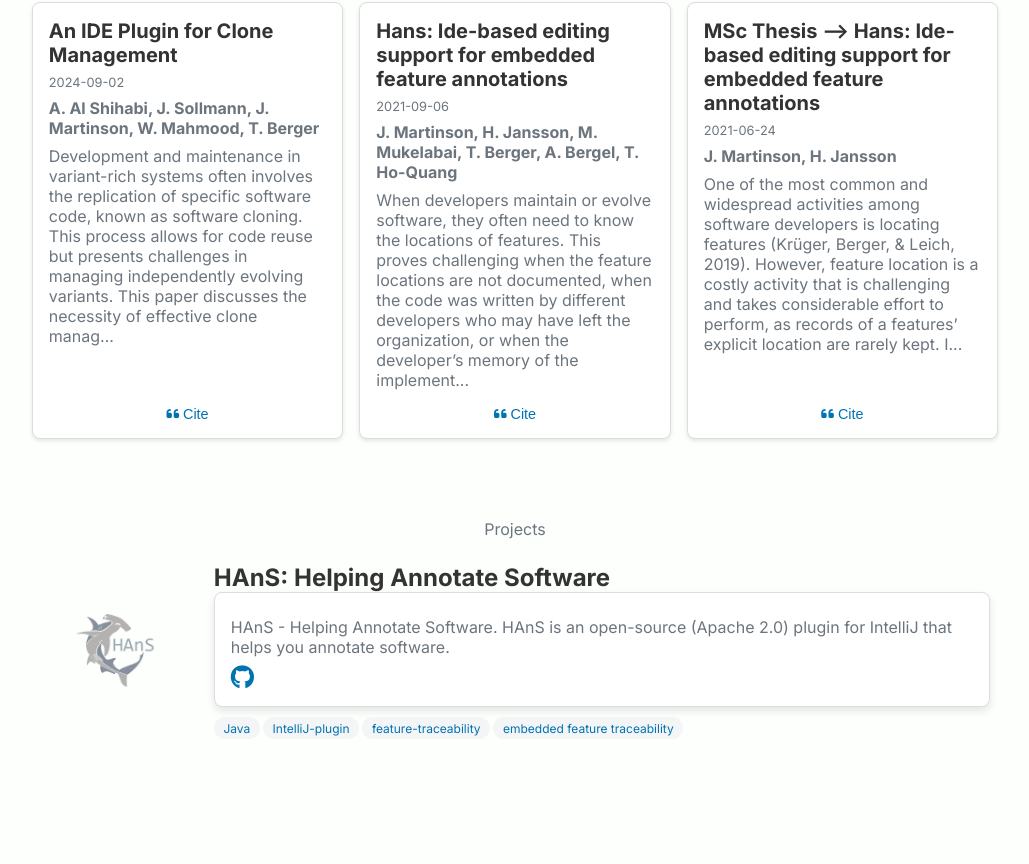
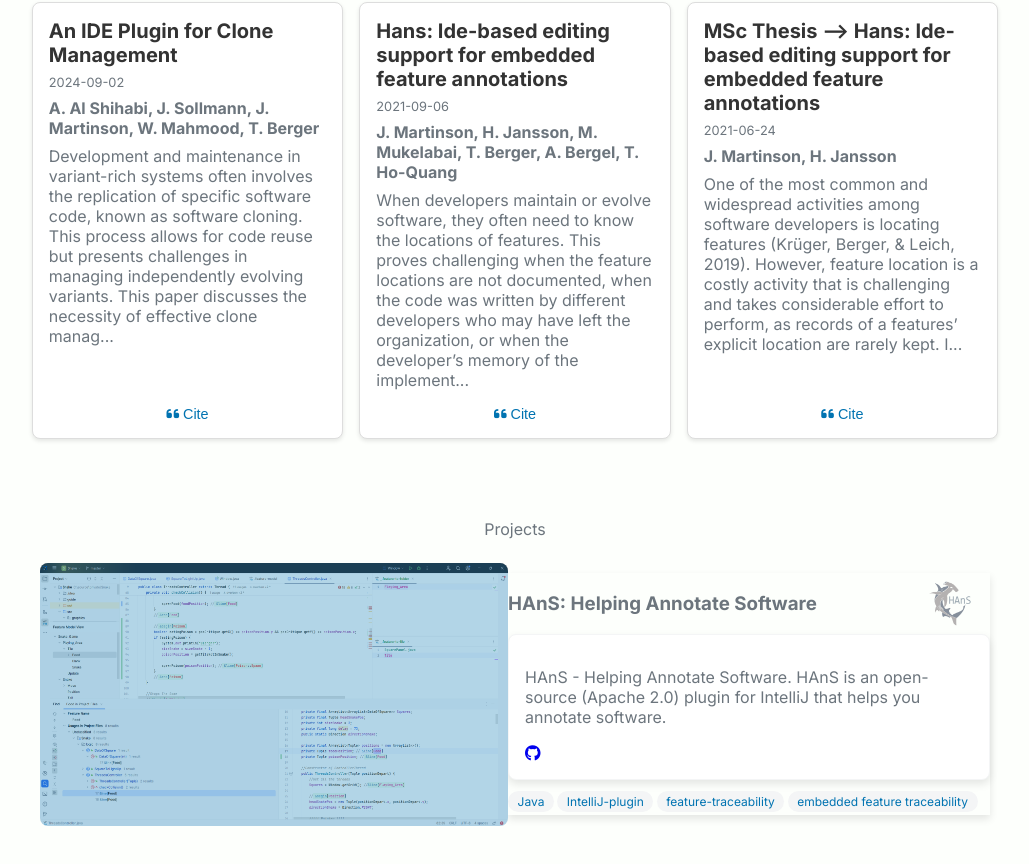
Before and after one commit to johmara/johmara.github.io, an Angular app: page /home in a window 1280 px wide. Shown: the part 1040-1904 px from the top of the page, without its empty margins (125-1154 px from the left). Built offline with nearby package versions, Linux system fonts and the light colour scheme.

Commit message:
image with overlay

```diff
--- a/src/app/projects/projects.component.html
+++ b/src/app/projects/projects.component.html
@@ -7,6 +7,7 @@
       <div class="project-details">
         <div class="project-title">
           <h3>{{ project.title }}</h3>
+          <img class="project-logo" [src]="project.logo" alt="{{ project.title }}">
         </div>
         <div class="project-card">
           <p>{{ project.description }}</p>
--- a/src/app/projects/projects.component.scss
+++ b/src/app/projects/projects.component.scss
@@ -5,16 +5,10 @@
   padding-bottom: 2rem;
 }
 
-.project-wrapper {
-  display: flex;
-  justify-content: center;
-}
-
 .project {
   display: flex;
   flex-direction: row;
   align-items: center;
-  gap: 1.5rem; /* Add space between image and details */
   padding: 1.5rem;
   transition: transform 0.3s, box-shadow 0.3s;
 }
@@ -23,43 +17,67 @@
   flex-direction: row-reverse; /* Reverse the order for alternate projects */
 }
 
+.project-image {
+  position: relative; /* Ensure the pseudo-element is positioned correctly */
+  border-radius: 8px;
+  aspect-ratio: 16 / 9;
+  max-width: 50rem;
+  overflow: hidden;
+  width: 100%; /* Make the image take the full width of the container */
+  height: auto; /* Maintain the aspect ratio */
+  object-fit: contain; /* Ensure the image covers the entire container */
+}
+
+.project-image::before {
+  content: '';
+  position: absolute;
+  width: 100%;
+  height: 100%;
+  background-color: var(--accent-color-2);
+  opacity: 30%;
+  pointer-events: none; /* Ensure the overlay doesn't interfere with interactions */
+  transition: opacity 0.3s; /* Smooth transition for opacity change */
+}
+
+.project-image:hover::before {
+  opacity: 0; /* Remove the overlay on hover */
+}
+
+.project-image img {
+  width: 100%;
+  height: 100%;
+  transition: transform 0.3s; /* Smooth transition for hover effects */
+}
+
+.project-image:hover {
+}
+
+.project-details {
+  box-shadow: 0 4px 8px rgba(0, 0, 0, 0.1);
+}
+
+.project-title{
+  display: flex;
+  flex-direction: row;
+  align-items: center;
+  justify-content: space-between;
+}
+
+.project-title img{
+  max-width: 5rem;
+  aspect-ratio: 16 / 9;
+  width: 100%;
+  height: 100%;
+  transition: transform 0.3s;
+}
+
 .project-card {
   background-color: #fff; /* White background for the card */
-  border: 1px solid #ddd; /* Light border around the card */
+  border: 1px solid var(--background-color-darker); /* Light border around the card */
   border-radius: 8px; /* Rounded corners */
   box-shadow: 0 4px 8px rgba(0, 0, 0, 0.1); /* Subtle shadow for a card effect */
   padding: 1rem; /* Padding inside the card */
   transition: transform 0.3s, box-shadow 0.3s; /* Smooth transition for hover effects */
-}
-
-.project-image img {
-  max-width: 150px; /* Limit the image size */
-  border-radius: 8px;
-}
-
-.project-details {
-  flex: 1; /* Allow the details to take up the remaining space */
-}
-
-.project-title h3 {
-  margin: 0;
-  font-size: 1.5rem;
-  color: var(--accent-color-1);
-}
-
-.project-card p {
-  margin: 0.5rem 0;
-  color: var(--main-color);
-}
-
-.project-card a {
-  color: var(--accent-color-2);
-  text-decoration: none;
-  font-weight: bold;
-}
-
-.project-card a i {
-  font-size: 1.5rem; /* Adjust the size of the icon as needed */
 }
 
 .tags {
--- a/src/assets/projects/projects.json
+++ b/src/assets/projects/projects.json
@@ -3,8 +3,8 @@
     "title": "HAnS: Helping Annotate Software",
     "description": "HAnS - Helping Annotate Software. HAnS is an open-source (Apache 2.0) plugin for IntelliJ that helps you annotate software.",
     "link": "https://github.com/isselab/HAnS",
-    "image": "assets/projects/hans.png",
-    "logo": "assets/projects/hans.png",
+    "image": "assets/projects/hans/hans.png",
+    "logo": "assets/projects/hans/hans-logo.png",
     "tags": ["Java", "IntelliJ-plugin", "feature-traceability", "embedded feature traceability"]
   }
 ]
```
Also changed, not shown: src/assets/projects/hans/hans-logo.png (renamed from src/assets/projects/hans.png), src/assets/projects/hans/hans.png (added).
